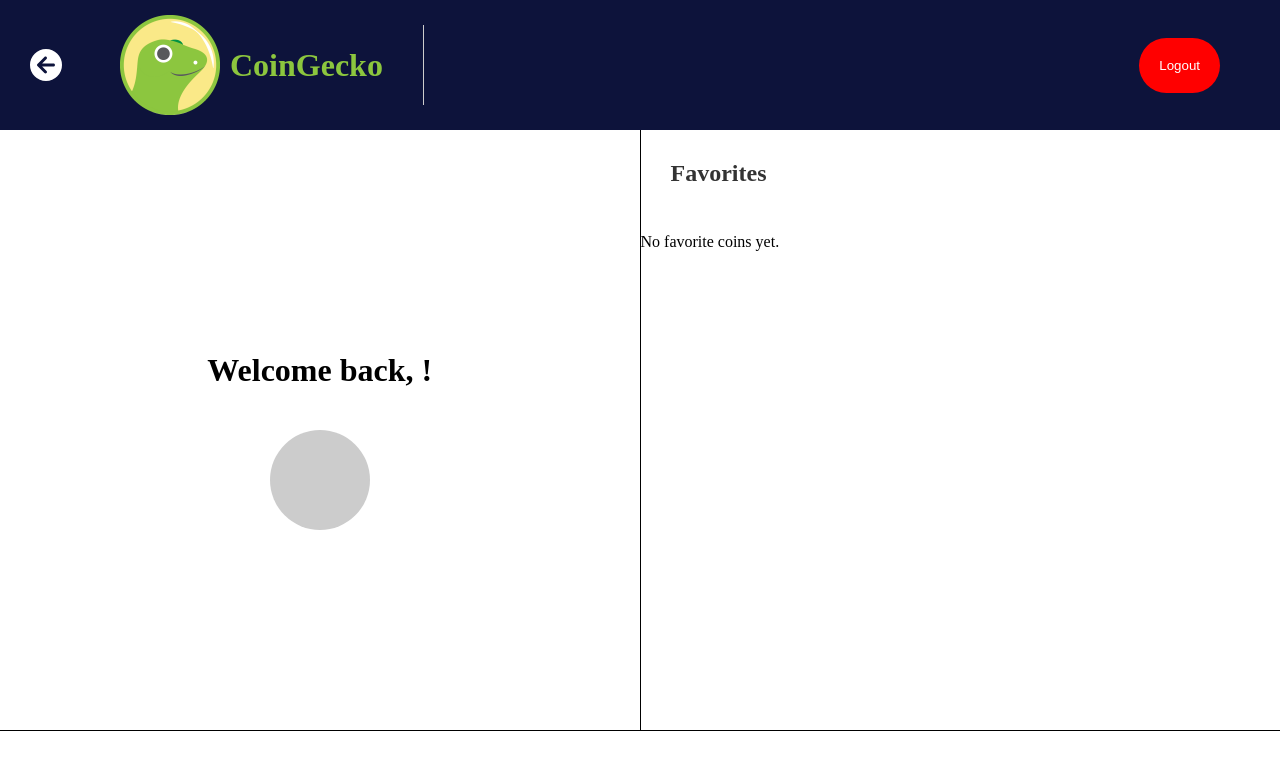
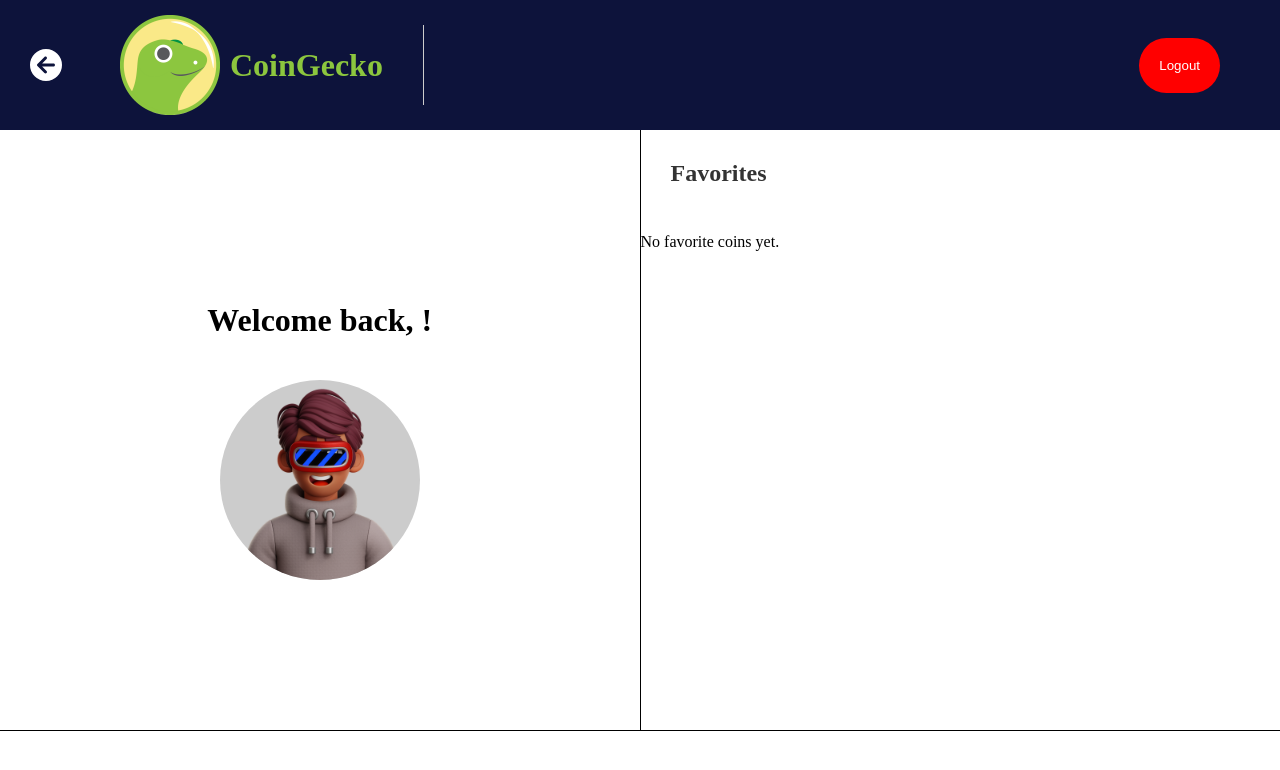
Before and after one commit to kasinathan28/cryptopro, a Next.js app: page /profile in a window 1280 px wide. Shown: the top 770 px of the page. Built offline with nearby package versions, Linux system fonts and the light colour scheme.

Commit message:
stage before final

```diff
--- a/package.json
+++ b/package.json
@@ -25,8 +25,8 @@
   },
   "devDependencies": {
     "@types/js-cookie": "^3.0.6",
-    "@types/node": "^20",
-    "@types/react": "^18.2.48",
+    "@types/node": "20.11.5",
+    "@types/react": "18.2.48",
     "@types/react-dom": "^18.2.18",
     "@types/websocket": "^1.0.10",
     "@types/ws": "^8.5.10",
@@ -35,6 +35,6 @@
     "eslint-config-next": "14.0.4",
     "postcss": "^8",
     "tailwindcss": "^3.3.0",
-    "typescript": "^5.3.3"
+    "typescript": "5.3.3"
   }
 }
--- a/src/modules/profile/components/container/container.module.css
+++ b/src/modules/profile/components/container/container.module.css
@@ -20,11 +20,17 @@
   }
 
   .avatar {
-    width: 100px;
-    height: 100px;
+    width: 200px;
+    height: 200px;
     border-radius: 50%;
     background-color: #ccc;
     margin-top: 20px;
+    overflow: hidden;
+  }
+  .avatar img{
+    object-fit: contain;
+    width: 100%;
+    height: 100%;
   }
 
   .child2 {
--- a/src/modules/profile/components/container/container.tsx
+++ b/src/modules/profile/components/container/container.tsx
@@ -4,7 +4,8 @@ import React, { useEffect, useState } from "react";
 import style from "./container.module.css";
 import { fetchFavoriteCoins, Coin } from "@/modules/profile/services/fetchFav";
 import { removeFavoriteCoin } from "../../services/removeFav";
-import { useRouter } from "next/router";
+import Image from "next/image";
+import Avatar from "../assets/avatar.png";
 
 export default function Container() {
   const [username, setUsername] = useState("");
@@ -50,7 +51,7 @@ export default function Container() {
             <h1>Welcome back, {username}!</h1>
           </div>
           <div className={style.avatar}>
-
+            <Image src={Avatar} alt="avatar"/>
           </div>
         </div>
         <div className={style.child2}>
--- a/src/pages/dashboard.tsx
+++ b/src/pages/dashboard.tsx
@@ -12,7 +12,6 @@ function Dashboard() {
   return (
     <div>
       <DashBoard></DashBoard>
-      {/* <WebSocketExample />       */}
     </div>
   )
 }
```
Also changed, not shown: src/modules/dashboard/views/dashBoard.tsx (+26 -5 lines), src/modules/mainContainer/components/container/container.tsx (+4 -6 lines), src/modules/mainContainer/services/addCoin.tsx (+16 -0 lines), src/modules/profile/components/assets/avatar.png (added), 1 other file (tests, documents, lock files or other folders).
